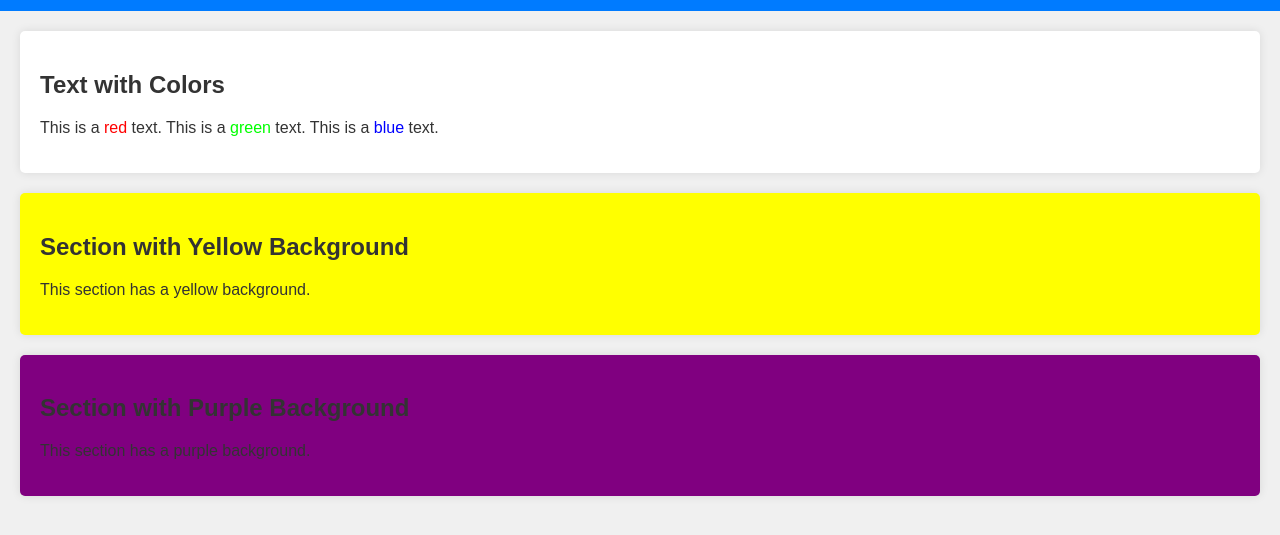
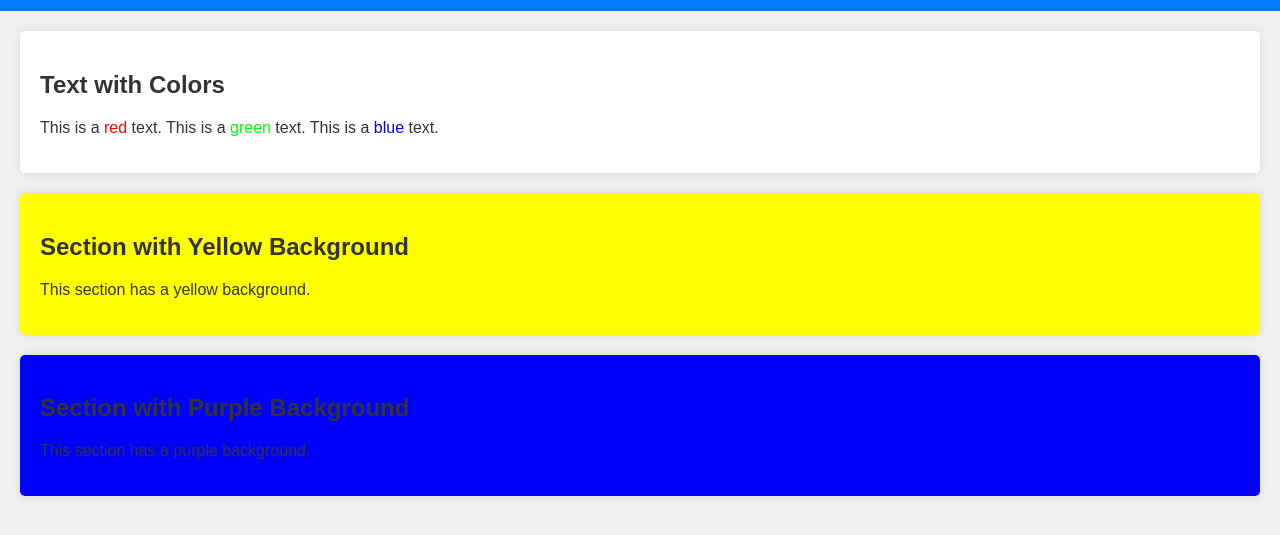
Before and after one commit to bvnchary2024/weserver-page, a plain HTML site: page index.html in a window 1280 px wide. Shown: the part 89-624 px from the top of the page. Drawn offline with Linux system fonts and the light colour scheme.

Commit message:
Update index.html

```diff
--- a/index.html
+++ b/index.html
@@ -45,7 +45,7 @@
         }
 
         .purple-background {
-            background-color: #800080;
+            background-color: #0000FF;
         }
     </style>
 </head>
```
